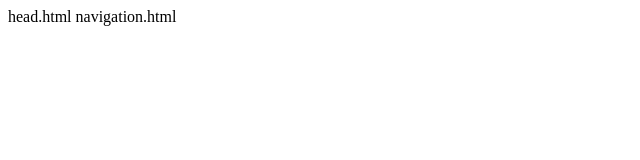
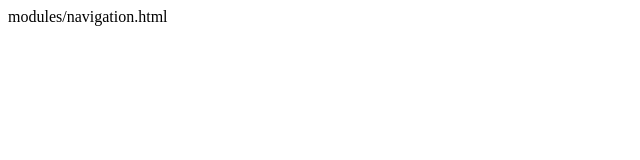
Before and after one commit to Gustavgb/Gustavgb, a website: page src/index.html in a window 1280 px wide. Shown: the full height of the page, 0-640 px from the left. Drawn offline with Linux system fonts and the light colour scheme.

Commit message:
Cleanup from template

```diff
--- a/src/index.html
+++ b/src/index.html
@@ -1,7 +1,9 @@
 <!DOCTYPE html>
 <html>
-  <module>head.html</module>
+  <head>
+    <title>Gustavgb.com</title>
+  </head>
   <body>
-    <module>navigation.html</module>
+    <module>modules/navigation.html</module>
   </body>
 </html>
```
Also changed, not shown: src/head.module.html (deleted, +0 -3 lines), src/modules/navigation.module.html (renamed from src/navigation.module.html, +1 -1 lines), src/modules/navigation.css (renamed from src/navigation.css).
